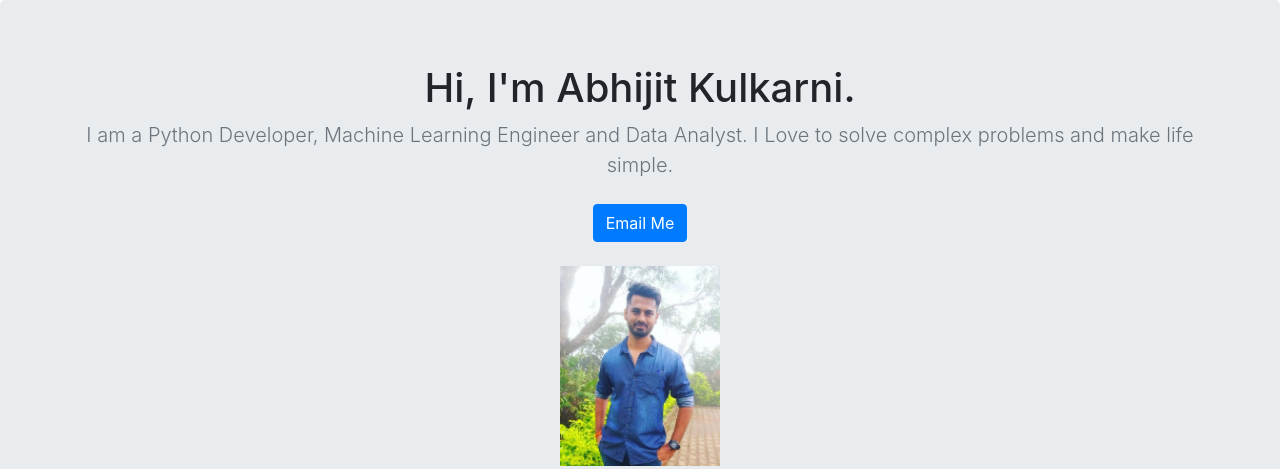
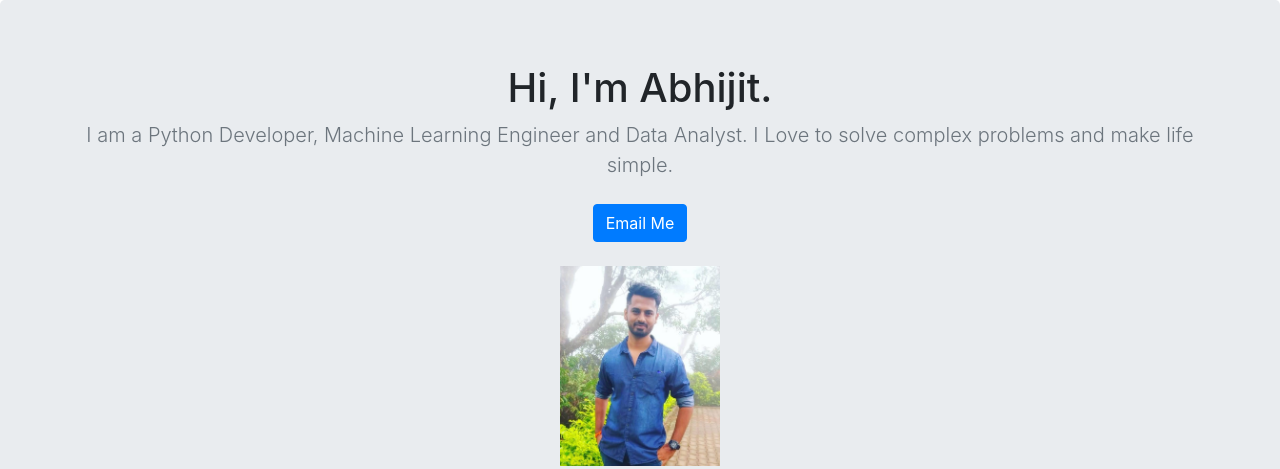
Before and after one commit to AbhijitKulkarni95/Profile, a Django app: template jobs/templates/jobs/home.html in a window 1280 px wide. Shown: the part 56-525 px from the top of the page. Run offline with Django 3.2, Linux system fonts and the light colour scheme; the template is opened without the code that fills it, so the values that code supplies are empty; some libraries are stand-ins or nearby versions.

Commit message:
stack check

```diff
--- a/jobs/templates/jobs/home.html
+++ b/jobs/templates/jobs/home.html
@@ -39,7 +39,7 @@
 
     <section class="jumbotron text-center">
       <div class="container">
-        <h1 class="jumbotron-heading">Hi, I'm Abhijit Kulkarni.</h1>
+        <h1 class="jumbotron-heading">Hi, I'm Abhijit.</h1>
         <p class="lead text-muted">I am a Python Developer, Machine Learning Engineer and Data Analyst. I Love to solve complex problems and make life simple.</p>
         <p>
           <a href="mailto:abhijitkulkarni18@gmail.com" class="btn btn-primary my-2">Email Me</a>
```
